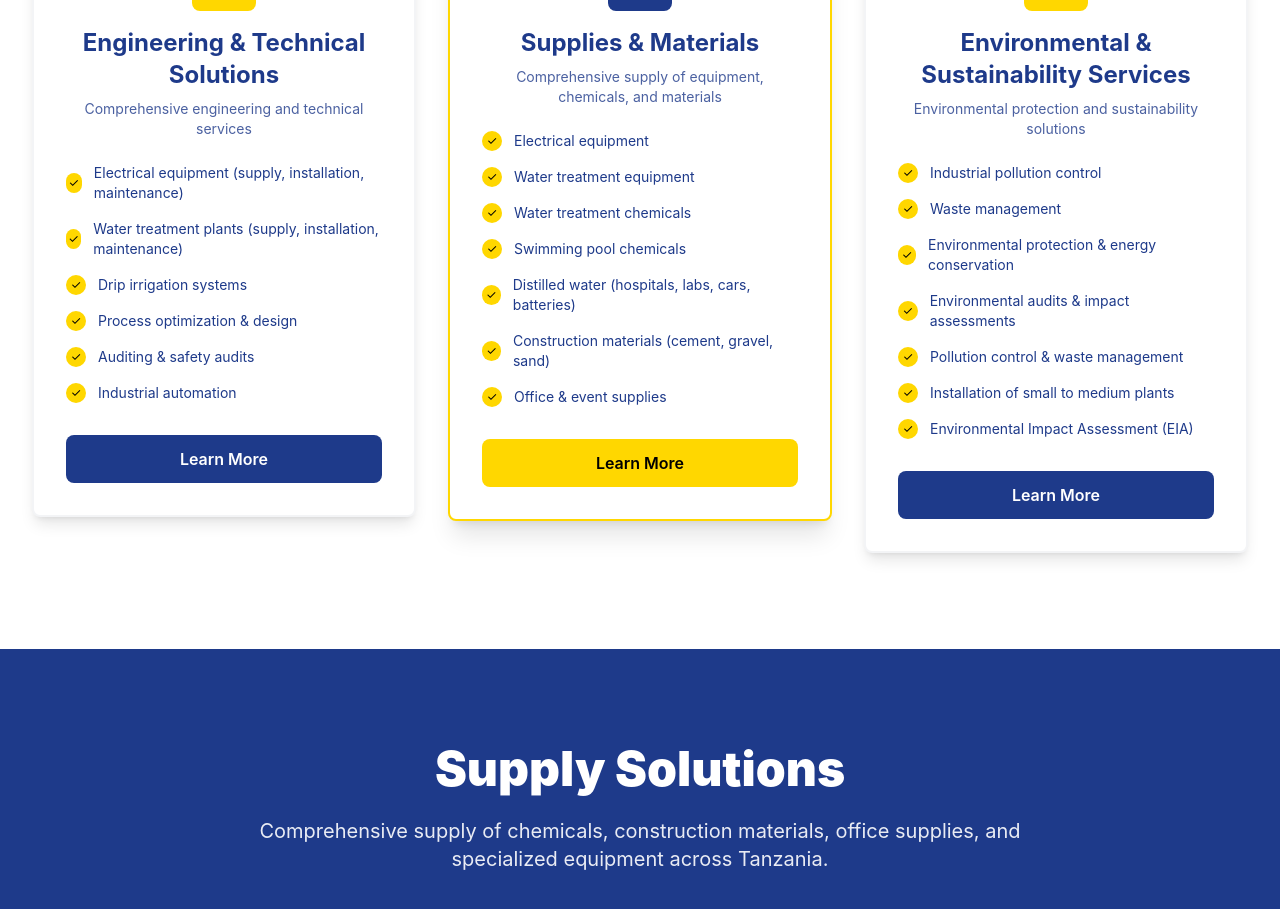
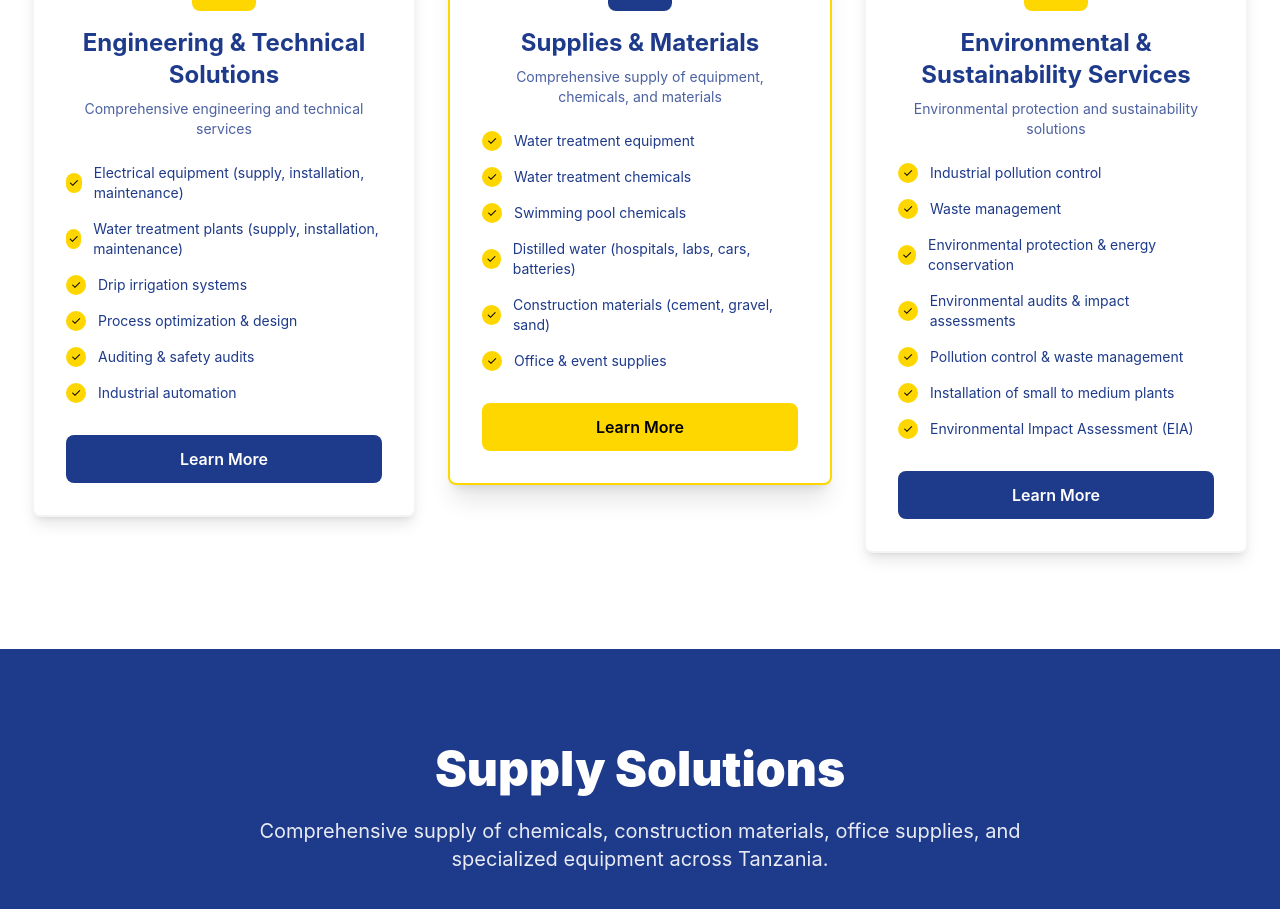
Before and after one commit to mapesa2021/engineering, a Next.js app: page /services in a window 1280 px wide. Shown: the part 800-1709 px from the top of the page. Built offline with nearby package versions, Linux system fonts and the light colour scheme.

Commit message:
Remove 'Electrical equipment' from Supplies & Materials section

```diff
--- a/pages/index.tsx
+++ b/pages/index.tsx
@@ -343,12 +343,7 @@ export default function Home() {
                     </div>
 
                     <div className="space-y-4 mb-8">
-                      <div className="flex items-center space-x-3">
-                        <div className="w-5 h-5 bg-oleum-yellow rounded-full flex items-center justify-center">
-                          <span className="text-oleum-black text-xs">✓</span>
-                        </div>
-                        <span className="text-oleum-navy text-sm">Electrical equipment</span>
-                      </div>
+
                       <div className="flex items-center space-x-3">
                         <div className="w-5 h-5 bg-oleum-yellow rounded-full flex items-center justify-center">
                           <span className="text-oleum-black text-xs">✓</span>
--- a/pages/services.tsx
+++ b/pages/services.tsx
@@ -123,12 +123,7 @@ export default function Services() {
                     </div>
 
                     <div className="space-y-4 mb-8">
-                      <div className="flex items-center space-x-3">
-                        <div className="w-5 h-5 bg-oleum-yellow rounded-full flex items-center justify-center">
-                          <span className="text-oleum-black text-xs">✓</span>
-                        </div>
-                        <span className="text-oleum-navy text-sm">Electrical equipment</span>
-                      </div>
+
                       <div className="flex items-center space-x-3">
                         <div className="w-5 h-5 bg-oleum-yellow rounded-full flex items-center justify-center">
                           <span className="text-oleum-black text-xs">✓</span>
```
